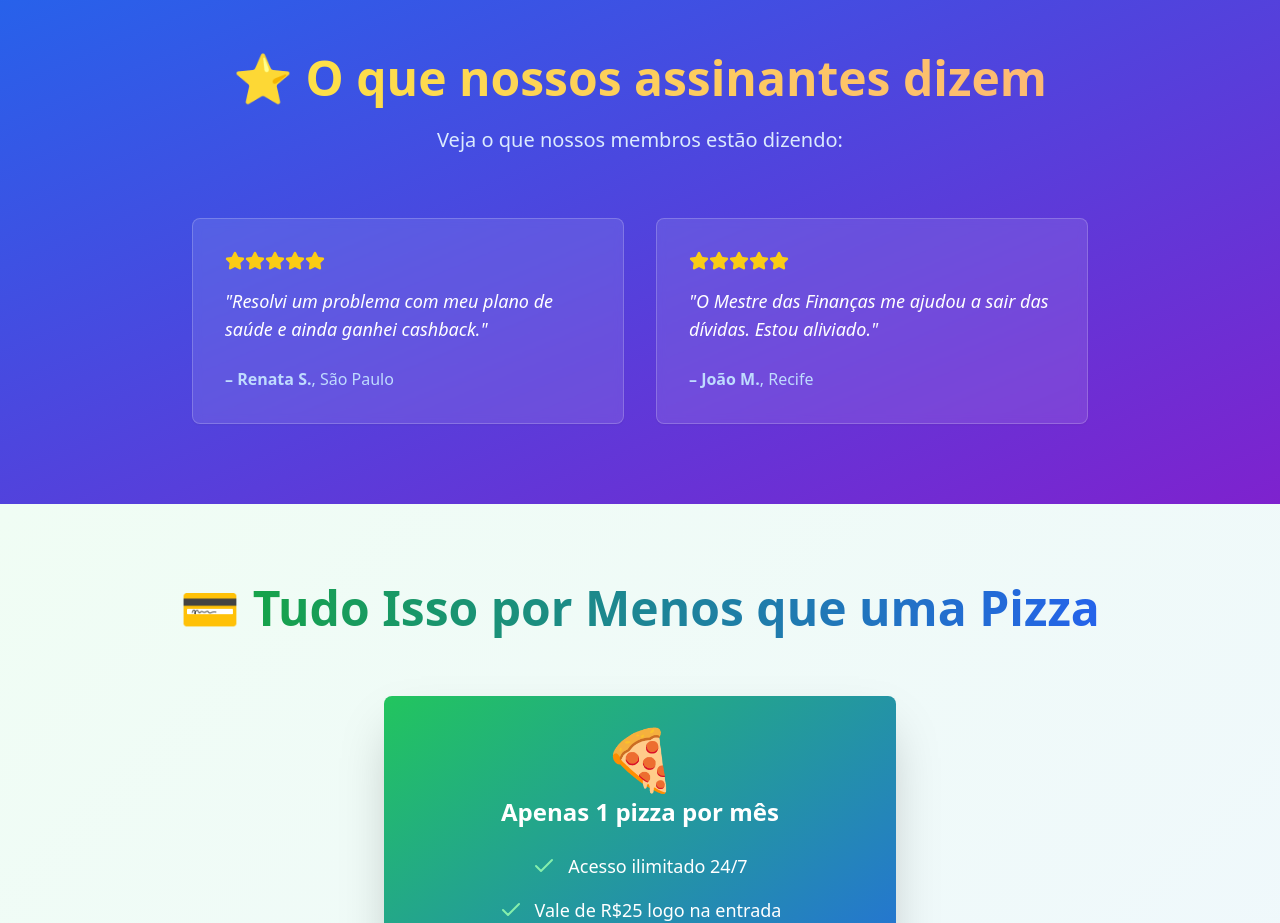
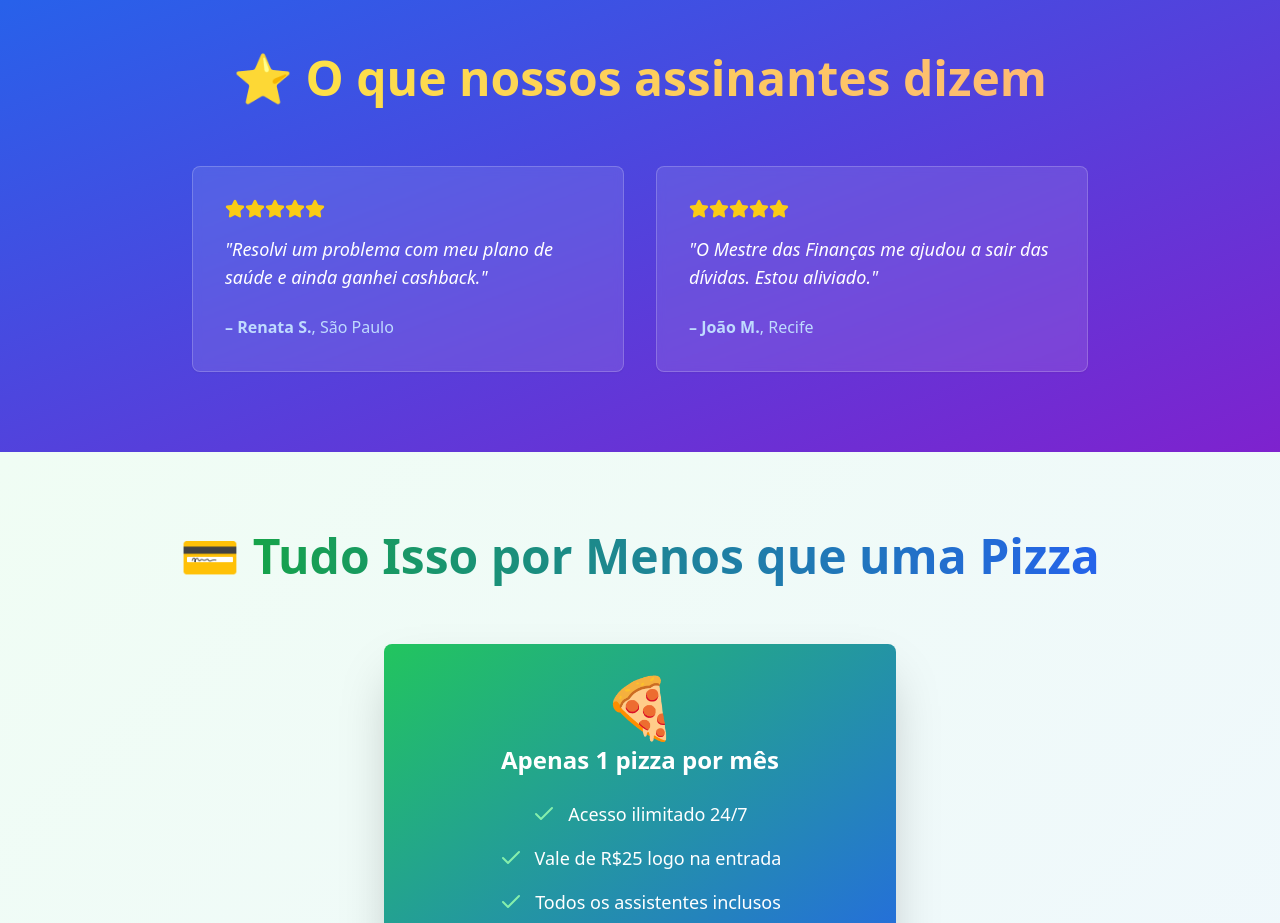
Before and after one commit to somosconsumidores/clube-do-consumidor-inteligente, a React (Vite) app: page / in a window 1280 px wide. Shown: the part 2900-3823 px from the top of the page. Built offline with nearby package versions, Linux system fonts and the light colour scheme.

Commit message:
Visual edit in Lovable
Edited UI in Lovable

```diff
--- a/src/components/Testimonials.tsx
+++ b/src/components/Testimonials.tsx
@@ -17,9 +17,7 @@ const Testimonials = () => {
           <h2 className="text-4xl lg:text-5xl font-bold mb-6">
             ⭐ <span className="bg-gradient-to-r from-yellow-300 to-orange-300 bg-clip-text text-transparent">O que nossos assinantes dizem</span>
           </h2>
-          <p className="text-xl text-blue-100">
-            Veja o que nossos membros estão dizendo:
-          </p>
+
         </div>
 
         <div className="grid md:grid-cols-2 gap-8 max-w-4xl mx-auto">
```
